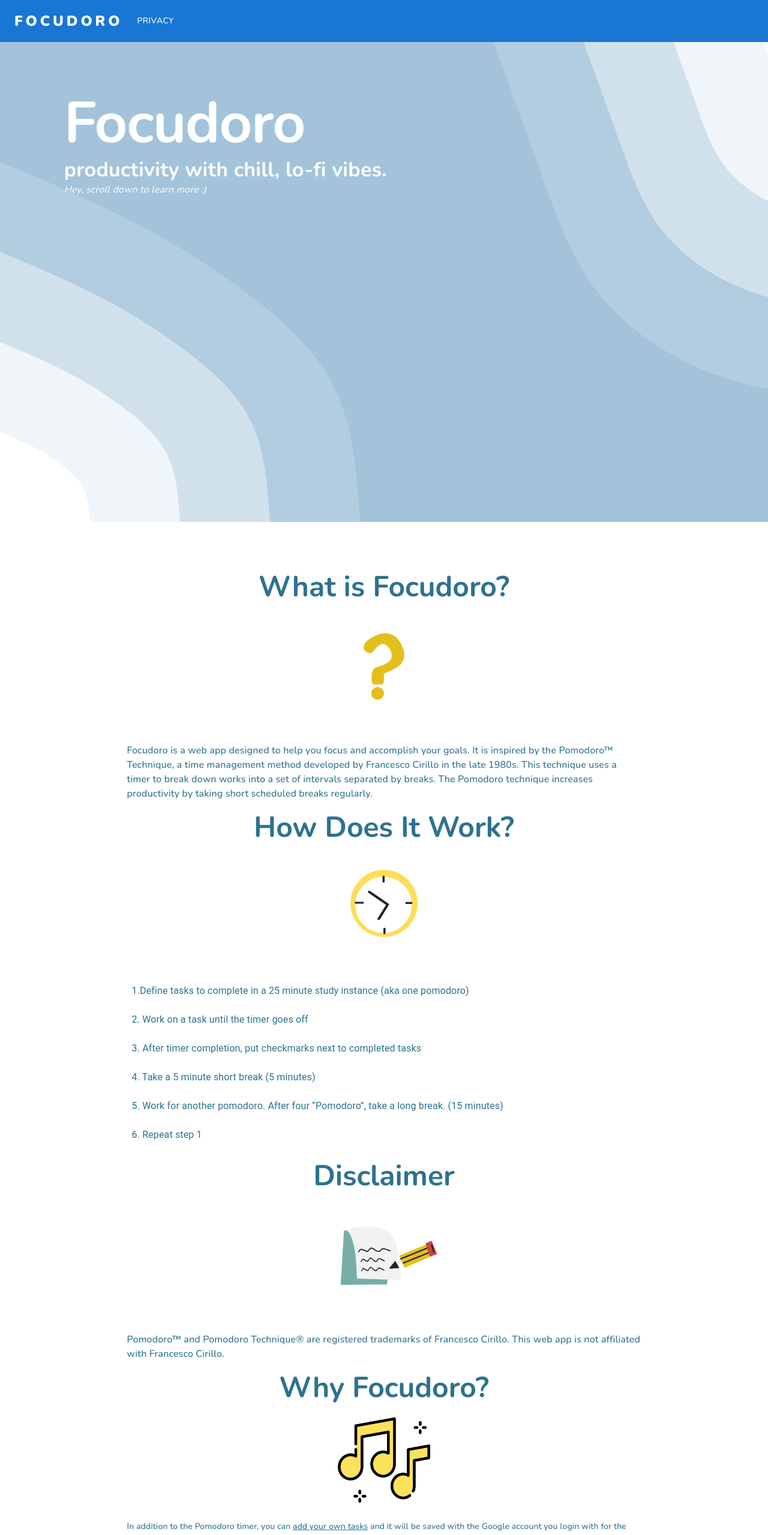
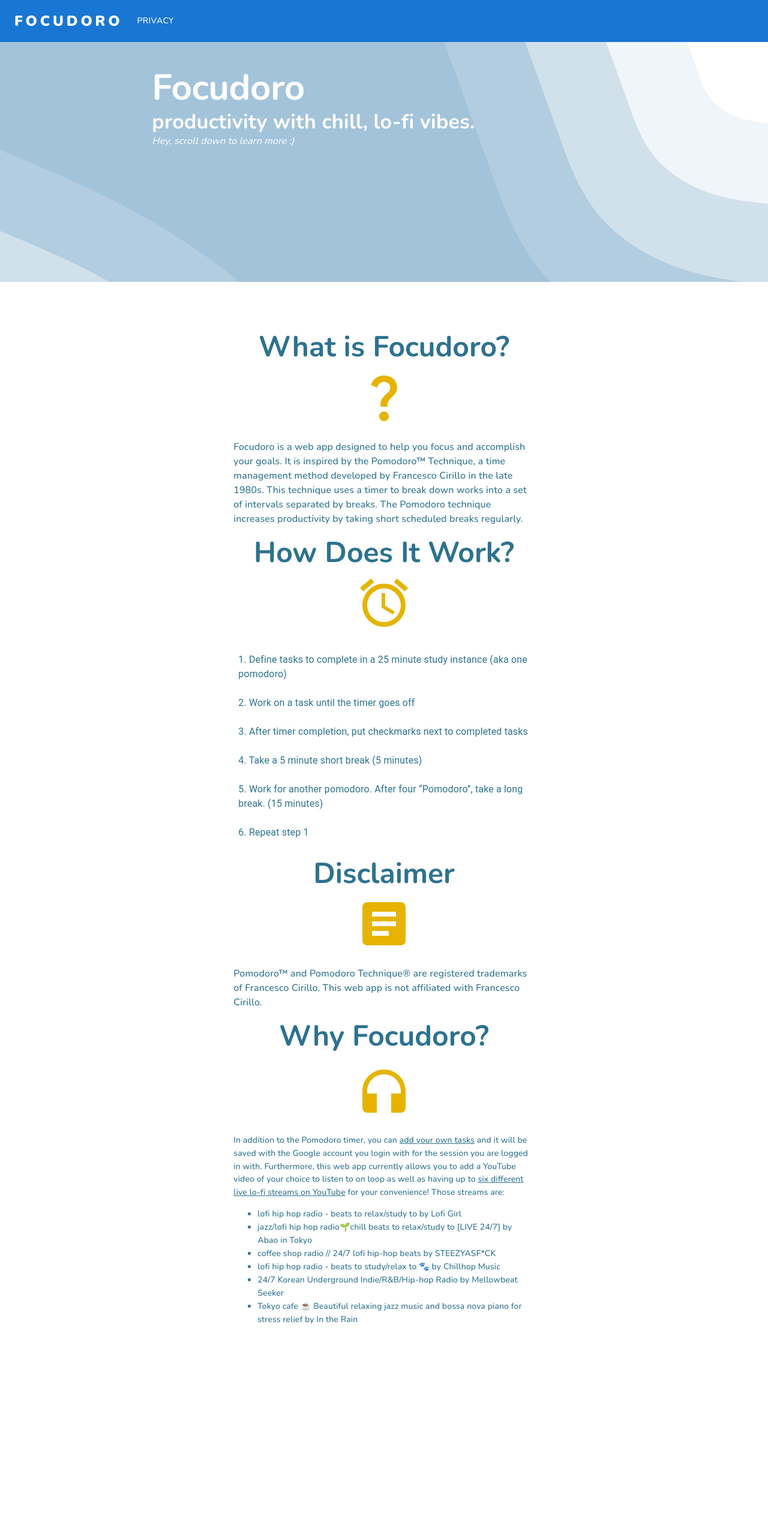
Before and after one commit to osmaniacattack/Focudoro, a React (Create React App) app in the folder app/: page / in a window 1280 px wide. Shown: the top 2559 px of the page at 60% size. After the commit the page ends 2307 px from the top, so only its background shows below. Built offline with nearby package versions, Linux system fonts and the light colour scheme.

Commit message:
update to UI

```diff
--- a/app/src/components/FAQ.js
+++ b/app/src/components/FAQ.js
@@ -1,9 +1,9 @@
 import * as React from "react";
 import { Typography, Grid, List, ListItem, ListItemText } from "@mui/material";
-import Question from "../assets/question.png";
-import Clock from "../assets/clock.png";
-import Research from "../assets/research.png";
-import Music from "../assets/music.png";
+import QuestionMarkIcon from "@mui/icons-material/QuestionMark";
+import AccessAlarmIcon from "@mui/icons-material/AccessAlarm";
+import ArticleIcon from "@mui/icons-material/Article";
+import HeadphonesIcon from "@mui/icons-material/Headphones";
 
 export default function FAQ() {
   const cardDescription = [
@@ -41,13 +41,9 @@
         </Typography>
         <Typography
           textAlign={"center"}
-          sx={{ m: -1 }}
+          sx={{ m: 1 }}
         >
-          <img
-            src={Question}
-            width="25%"
-            alt="Question icon"
-          />
+          <QuestionMarkIcon sx={{ color: "#e6b400", fontSize: "6rem" }} />
         </Typography>
         <Typography
           variant="body1"
@@ -74,13 +70,9 @@
         </Typography>
         <Typography
           textAlign={"center"}
-          sx={{ m: -2 }}
+          sx={{ m: 1 }}
         >
-          <img
-            src={Clock}
-            width="25%"
-            alt="Clock icon"
-          />
+          <AccessAlarmIcon sx={{ color: "#e6b400", fontSize: "6rem" }} />
         </Typography>
 
         <Typography
@@ -91,7 +83,7 @@
           <List>
             <ListItem>
               <ListItemText
-                primary={`1.Define tasks to complete in a 25 minute study instance (aka one
+                primary={`1. Define tasks to complete in a 25 minute study instance (aka one
               pomodoro)`}
               />
             </ListItem>
@@ -128,13 +120,9 @@
         </Typography>
         <Typography
           textAlign={"center"}
-          sx={{ m: -1 }}
+          sx={{ m: 1 }}
         >
-          <img
-            src={Research}
-            width="25%"
-            alt="Pen and paper icon"
-          />
+          <ArticleIcon sx={{ color: "#e6b400", fontSize: "6rem" }} />
         </Typography>
         <Typography
           variant="body1"
@@ -160,11 +148,7 @@
           textAlign={"center"}
           sx={{ m: 2 }}
         >
-          <img
-            src={Music}
-            width="18%"
-            alt="Music icon"
-          />
+          <HeadphonesIcon sx={{ color: "#e6b400", fontSize: "6rem" }} />
         </Typography>
         <Typography
           variant="subtitle2"
@@ -176,9 +160,10 @@
           In addition to the Pomodoro timer, you can <u>add your own tasks</u>{" "}
           and it will be saved with the Google account you login with for the
           session you are logged in with. Furthermore, this web app currently
-          allows you to add a YouTube video of your choice to listen to on loop as
-          well as having up to <u>six different live lo-fi streams on YouTube</u>{" "}
-          for your convenience! Those streams are:
+          allows you to add a YouTube video of your choice to listen to on loop
+          as well as having up to{" "}
+          <u>six different live lo-fi streams on YouTube</u> for your
+          convenience! Those streams are:
           <ul>
             {cardDescription.map((card, index) => {
               return (
--- a/app/src/components/Landing.js
+++ b/app/src/components/Landing.js
@@ -32,20 +32,17 @@
         sx={{
           backgroundImage: `url(${Blob})`,
           backgroundSize: "cover",
-          height: "100vh",
+          height: "50vh",
         }}
       >
+        <Grid item xs={0} md={2}/>
         <Grid
           item
-          xs={1}
-        />
-        <Grid
-          item
-          xs={8}
-          sx={{ mt: 10 }}
+          xs={12} md={8}
+          sx={{ m:5 }}
         >
           <Typography
-            variant="h1"
+            variant={"h2"}
             fontFamily={"Nunito"}
             fontWeight={700}
             color="#fff"
@@ -85,12 +82,8 @@
               }}
             />
           </GoogleOAuthProvider>
-
         </Grid>
-        <Grid
-          item
-          xs={1}
-        />
+        <Grid item xs={0} md={2}/>
       </Grid>
       <Grid
         container
@@ -98,17 +91,17 @@
       >
         <Grid
           item
-          xs={1}
+          xs={1} sm={3}
         />
         <Grid
           item
-          xs={10}
+          xs={10} sm={6}
         >
           <FAQ />
         </Grid>
         <Grid
           item
-          xs={1}
+          xs={1} sm={3}
         />
       </Grid>
     </>
```
